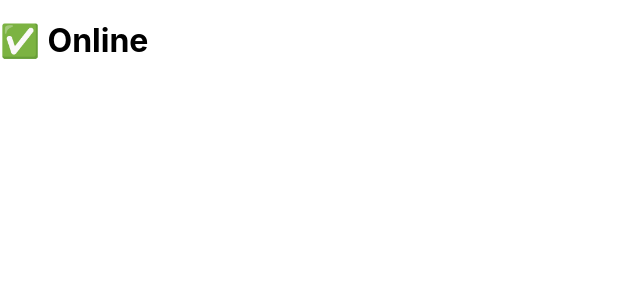
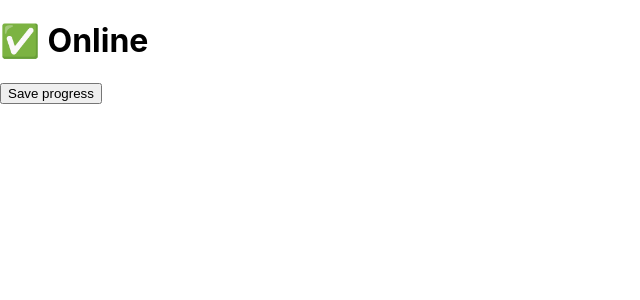
Before and after one commit to hotoku/react-hook-sample, a React (Create React App) app: page / in a window 1280 px wide. Shown: the top 300 px of the page, without its empty margins (0-640 px from the left). Built offline with nearby package versions, Linux system fonts and the light colour scheme.

Commit message:
example 2

```diff
--- a/src/App.tsx
+++ b/src/App.tsx
@@ -1,6 +1,34 @@
 import "./App.css";
 
 import { useState, useEffect } from "react";
+
+export function SaveButton() {
+  const [isOnline, setIsOnline] = useState(true);
+  useEffect(() => {
+    function handleOnline() {
+      setIsOnline(true);
+    }
+    function handleOffline() {
+      setIsOnline(false);
+    }
+    window.addEventListener("online", handleOnline);
+    window.addEventListener("offline", handleOffline);
+    return () => {
+      window.removeEventListener("online", handleOnline);
+      window.removeEventListener("offline", handleOffline);
+    };
+  }, []);
+
+  function handleSaveClick() {
+    console.log("✅ Progress saved");
+  }
+
+  return (
+    <button disabled={!isOnline} onClick={handleSaveClick}>
+      {isOnline ? "Save progress" : "Reconnecting..."}
+    </button>
+  );
+}
 
 function App(): JSX.Element {
   const [isOnline, setIsOnline] = useState(true);
--- a/src/index.tsx
+++ b/src/index.tsx
@@ -1,15 +1,16 @@
-import React from 'react';
-import ReactDOM from 'react-dom/client';
-import './index.css';
-import App from './App';
-import reportWebVitals from './reportWebVitals';
+import React from "react";
+import ReactDOM from "react-dom/client";
+import "./index.css";
+import App, { SaveButton } from "./App";
+import reportWebVitals from "./reportWebVitals";
 
 const root = ReactDOM.createRoot(
-  document.getElementById('root') as HTMLElement
+  document.getElementById("root") as HTMLElement
 );
 root.render(
   <React.StrictMode>
     <App />
+    <SaveButton />
   </React.StrictMode>
 );
 
```
